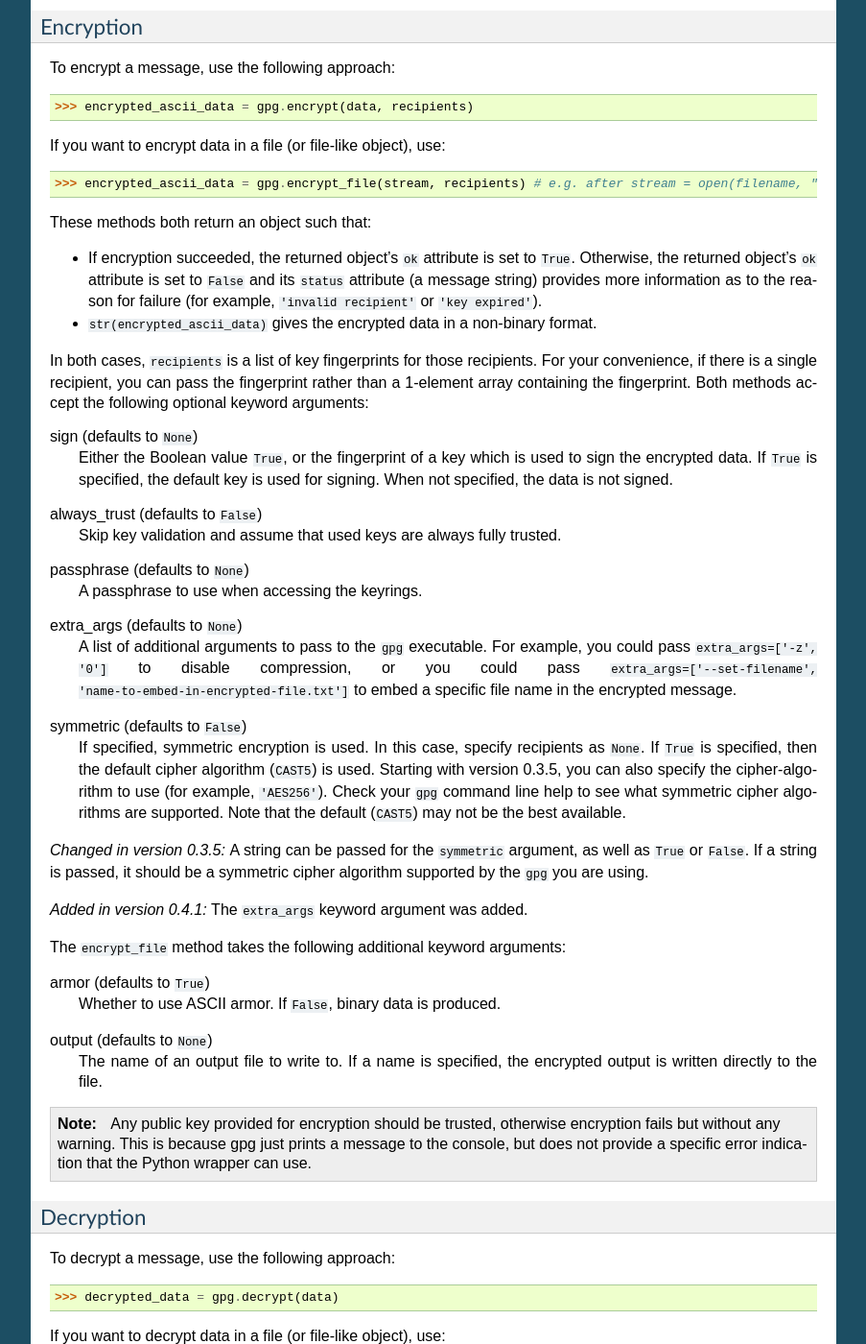
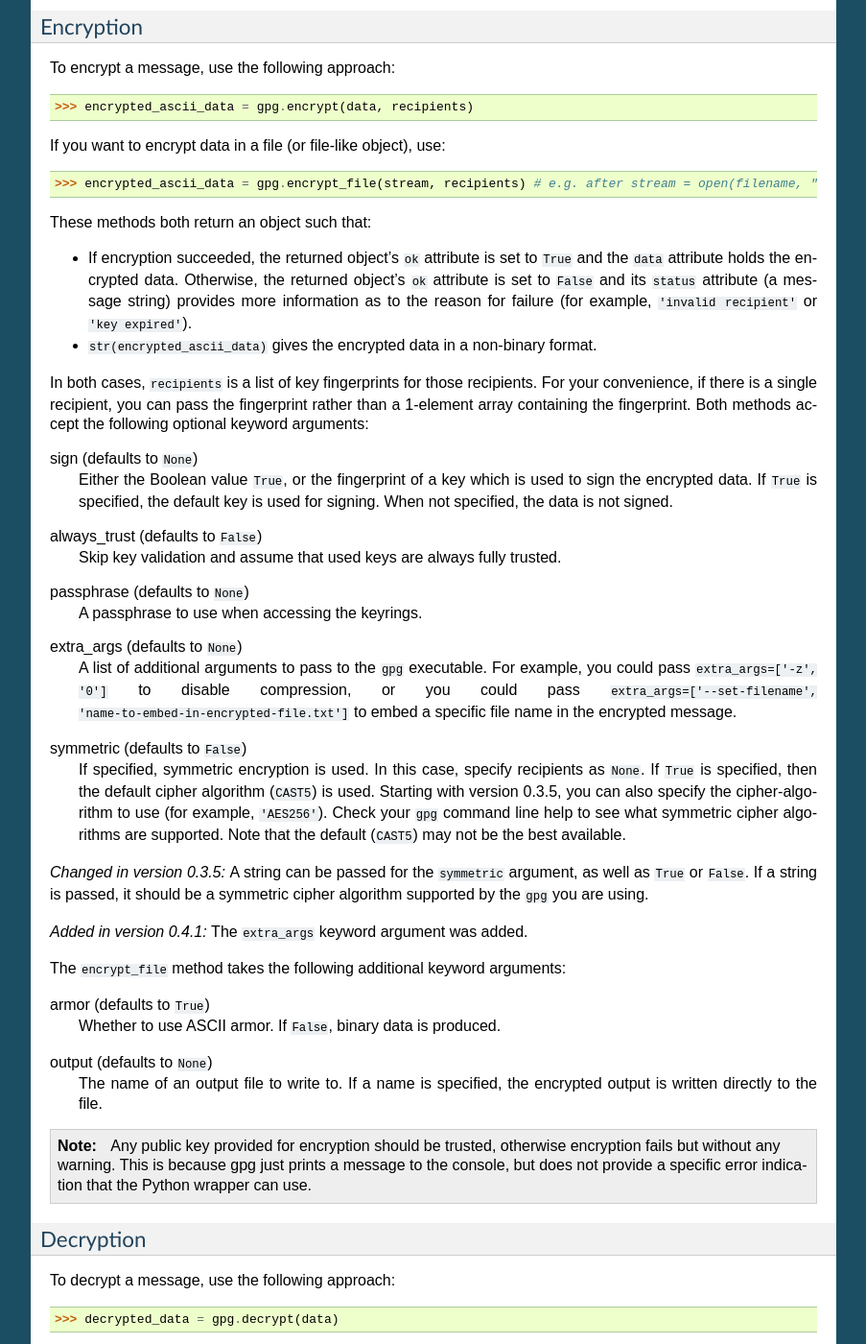
Before and after one commit to vsajip/python-gnupg, a Sphinx documentation site: the page built from docs/index.rst, in a window 1280 px wide and 1400 px high, scrolled down 9970 px. Shown: the whole window at 96% size, without its empty margins (198-1101 px from the left). Built offline with Sphinx 7.4.7, drawn with Linux system fonts in a browser that asks for light colours; some of the changed text lies outside the part shown.

Commit message:
Add clarifications.

```diff
--- a/docs/index.rst
+++ b/docs/index.rst
@@ -701,7 +701,8 @@ If you want to encrypt data in a file (or file-like object), use::
 
 These methods both return an object such that:
 
-* If encryption succeeded, the returned object's ``ok`` attribute is set to ``True``.
+* If encryption succeeded, the returned object's ``ok`` attribute is set to ``True``
+  and the ``data`` attribute holds the encrypted data.
   Otherwise, the returned object's ``ok`` attribute is set to ``False`` and its
   ``status`` attribute (a message string) provides more information as to the reason
   for failure (for example, ``'invalid recipient'`` or ``'key expired'``).
@@ -775,7 +776,7 @@ decrypted data in a non-binary format. If decryption succeeded, the returned obj
 ``ok`` attribute is set to ``True``. Otherwise, the returned object's ``ok`` attribute
 is set to ``False`` and its ``status`` attribute (a message string) provides more
 information as to the reason for failure (for example, ``'bad passphrase'`` or
-``'decryption failed'``).
+``'decryption failed'``). The ``data`` attribute holds the decrypted data.
 
 Both methods accept the following optional keyword arguments:
 
```
